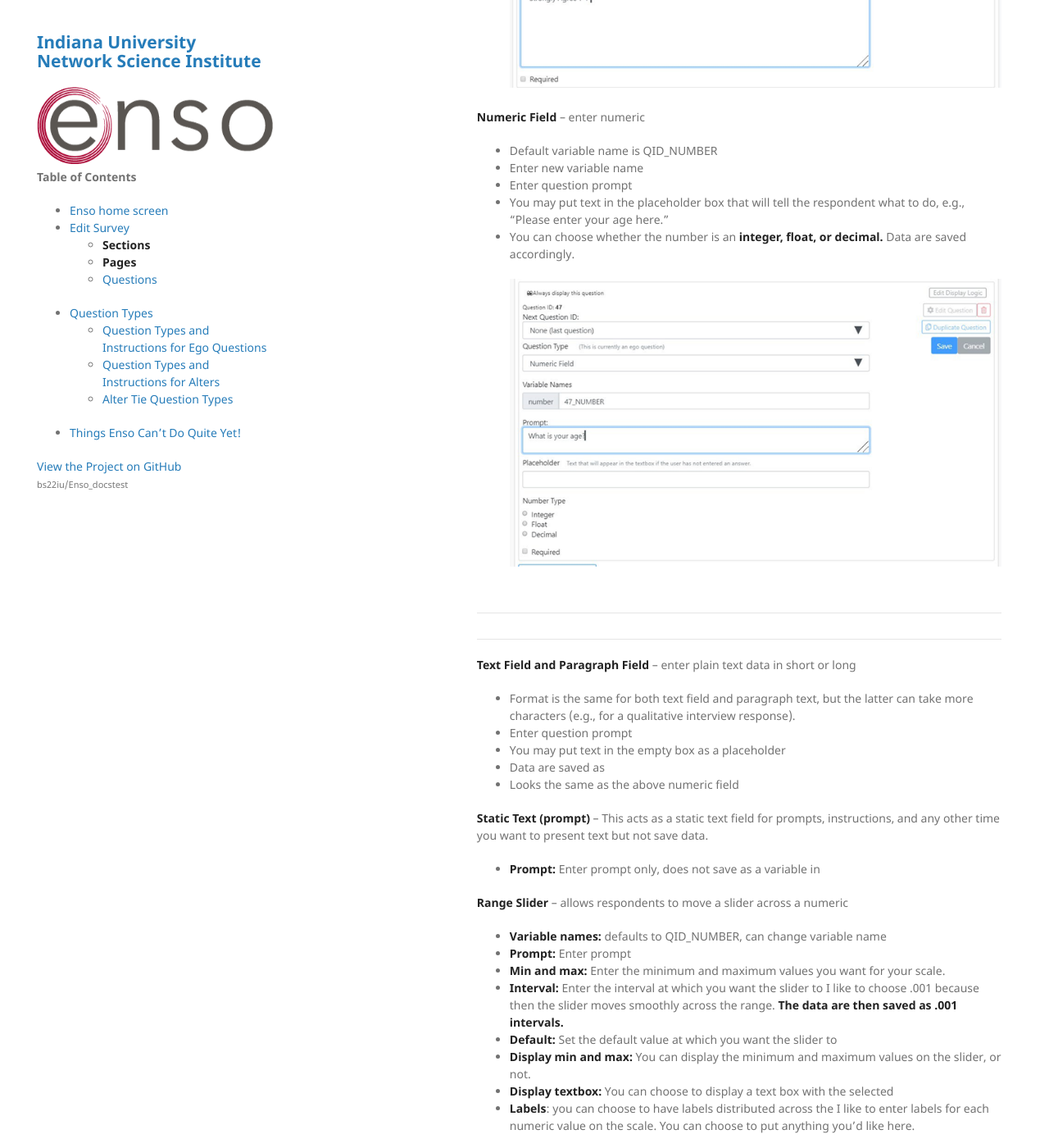
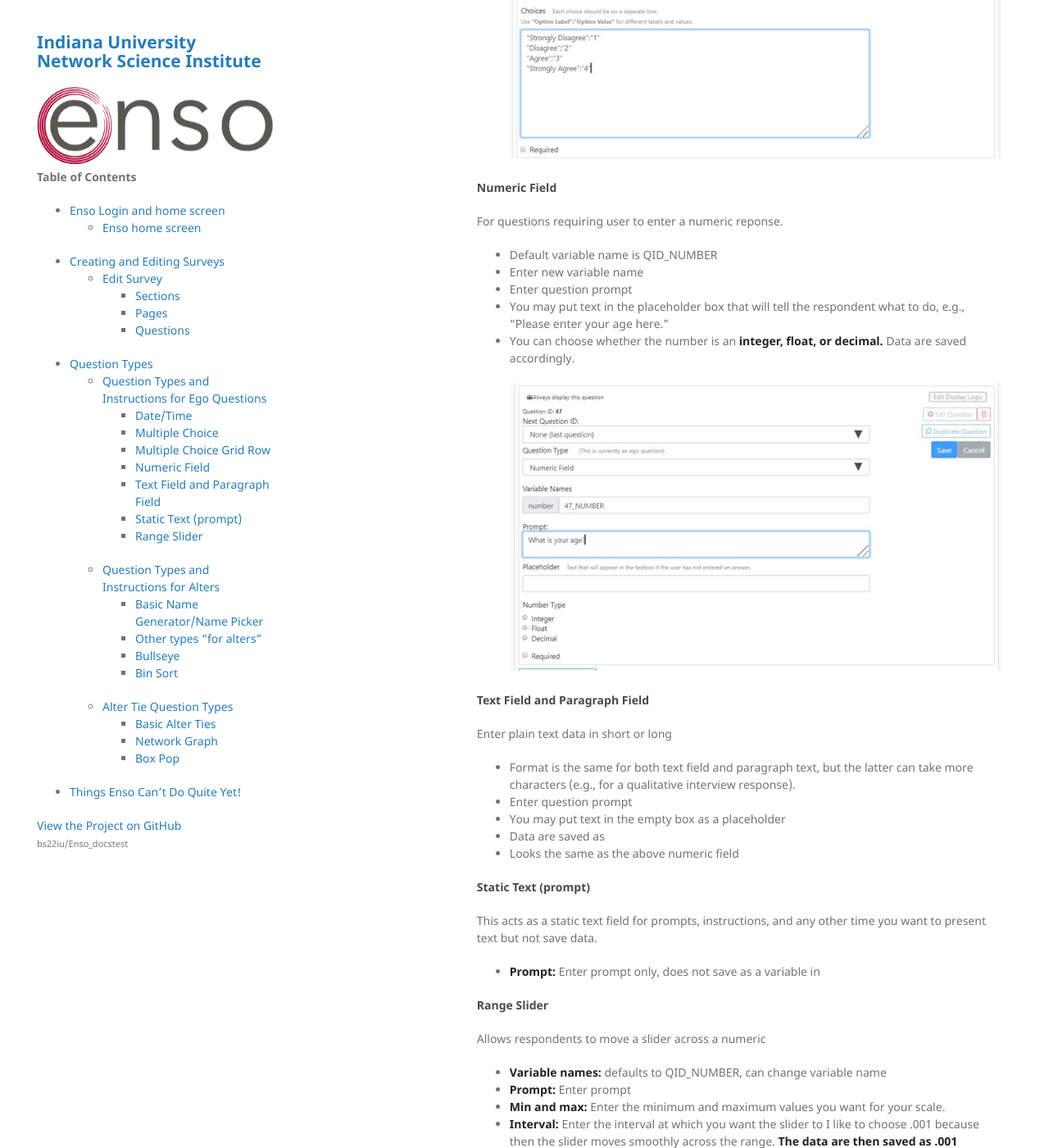
Before and after one commit to bs22iu/Enso_docstest, a Jekyll site: the page built from docs/index.md, in a window 1280 px wide and 1400 px high, scrolled down 11835 px. Shown: the whole window at 82% size. Built offline with Jekyll 4.4.1, drawn with Linux system fonts in a browser that asks for light colours; some of the changed text lies outside the part shown.

```diff
--- a/docs/_layouts/default.html
+++ b/docs/_layouts/default.html
@@ -37,7 +37,7 @@
         <!-- <h3>Table of Contents</h3> -->
         <!-- {% include toc.html html=content h_min=2 h_max=3 class="tree.section" %} -->
 
-        {% include toc.html html=content h_min=2 h_max=3 submenu_class="list" %}
+        {% include toc.html html=content h_min=2 h_max=5 submenu_class="list" %}
 
         {% if site.github.is_project_page %}
         <p class="view"><a href="{{ site.github.repository_url }}">View the Project on GitHub <small>{{ site.github.repository_nwo }}</small></a></p>
--- a/docs/index.md
+++ b/docs/index.md
@@ -7,7 +7,7 @@ title: Enso Survey Building Guide
 
 # Enso Survey Building Guide
 
-# Enso Login and home screen
+## Enso Login and home screen
 
 - Login via the Enso gateway. Enter your unique username and password in the boxes, and click “Log in.”
     - If you ever forget what your user and password are, please contact an associate with administrative access to Enso.
@@ -15,7 +15,7 @@ title: Enso Survey Building Guide
         ![Untitled](assets/img/Untitled.png)
 
 
-## Enso home screen
+### Enso home screen
 
 - Once you are logged in, you should see the screen below, but in the upper right corner it will say “Logged in as *your username*”.
 - The user role assigned to your account determines which Enso features you can access and use.
@@ -24,7 +24,7 @@ title: Enso Survey Building Guide
     ![Untitled](assets/img/Untitled%201.png)
 
 
-# Creating and Editing Surveys
+## Creating and Editing Surveys
 
 To begin creating a survey (or editing a survey you have already started), click on the **Surveys** button in the middle of the page. Alternatively, you can click Surveys from the menu at the top of the page.
 
@@ -45,7 +45,7 @@ To begin creating a new survey, click the green button **Create New Survey**.
         ![Untitled](assets/img/Untitled%205.png)
 
 
-## Edit Survey
+### Edit Survey
 
 Survey information fields include:
 
@@ -69,7 +69,7 @@ Each survey you create in Enso is comprised of **Sections, Pages, and Questions,
 
 `Helpful Tip`: It is highly recommended that you think through how you want to organize and display your survey questions and create the all desired sections and pages **BEFORE** you start creating the survey questions. This is because you cannot move a question to a different section or page once you have created it within a section and page (although you can reorder pages). This tip will save you from having to delete and re-create survey questions.
 
-### **Sections**
+#### Sections
 
 Within a survey, you can create new sections to break up the survey and allow for navigation across sections. For example, you might organize your survey questions into distinct sections with labels such as demographics, personal, family/kinship, or work/profession.
 
@@ -89,7 +89,7 @@ Additional information:
 - Can use display logic to use variables to display or not display a section.
 - Can duplicate an entire section. ***If you do this and want to use the same questions but not accidentally save the data value in the same column as the previous time
 
-### **Pages**
+#### Pages
 
 Within a section, you can create as many pages as you’d like to break up the survey. **Enso saves data when you click “Next page,” so it’s a good idea to break the survey up across pages.** In addition, it can be easier to navigate for the interviewer/respondent. Pages are comprised of:
 
@@ -110,7 +110,7 @@ Additional information:
 
 *In summary, if you use the **Duplicate** button for a section, page, or question, PLEASE remember to **change the variable names**!!!*
 
-### Questions
+#### Questions
 
 Each question in Enso has a unique set of parameters to customize. However, they all share the following characteristics:
 
@@ -164,8 +164,8 @@ Ego question types include:
 7. **Static Text (prompt only)**
 8. **Range Slider**
 
-**Date/Time** – Captures data in date and time
-
+#### Date/Time
+Captures data in date and time
 - Enter variable Defaults to QID_DATE
 - Specify whether to **Allow User Input** or use **Timestamp**
 - User input: Specify month, date, year, time, or any combination
@@ -176,8 +176,8 @@ Ego question types include:
 
 ![Untitled](assets/img/Untitled%2012.png)
 
-**Multiple Choice** – standard multiple choice question
-
+#### Multiple Choice
+Standard multiple choice question
 - Can set to select one only or allow multiple selections
 - Enter question prompt text in the “Prompt”
 - Choose whether to display responses horizontally or vertically (default)
@@ -210,7 +210,8 @@ Example: Multiple choice in which you allow multiple selections below.
 
 ![Untitled](assets/img/Untitled%2014.png)
 
-**Multiple Choice Grid Row** – for multiple questions using the same response option, such as a Likert You can include the response options at the top and repeat just the question stems in the rows.
+#### Multiple Choice Grid Row
+For multiple questions using the same response option, such as a Likert You can include the response options at the top and repeat just the question stems in the rows.
 
 - For the header row, enter the prompt, instructions, or question stem that you want to head up the grid rows.
 - Select **Header Row Only** for that
@@ -230,7 +231,8 @@ Example of grid row header question:
     ![Untitled](assets/img/Untitled%2016.png)
 
 
-**Numeric Field** – enter numeric
+#### Numeric Field
+For questions requiring user to enter a numeric reponse.
 
 - Default variable name is QID_NUMBER
 - Enter new variable name
@@ -241,24 +243,21 @@ Example of grid row header question:
     ![Untitled](assets/img/Untitled%2017.png)
 
 
-|  |
-| --- |
-|  |
-
-**Text Field and Paragraph Field** – enter plain text data in short or long
-
+#### Text Field and Paragraph Field
+Enter plain text data in short or long
 - Format is the same for both text field and paragraph text, but the latter can take more characters (e.g., for a qualitative interview response).
 - Enter question prompt
 - You may put text in the empty box as a placeholder
 - Data are saved as
 - Looks the same as the above numeric field
 
-**Static Text (prompt)** – This acts as a static text field for prompts, instructions, and any other time you want to present text but not save data.
+#### Static Text (prompt)
+This acts as a static text field for prompts, instructions, and any other time you want to present text but not save data.
 
 - **Prompt:** Enter prompt only, does not save as a variable in
 
-**Range Slider** – allows respondents to move a slider across a numeric
-
+#### Range Slider
+Allows respondents to move a slider across a numeric
 - **Variable names:** defaults to QID_NUMBER, can change variable name
 - **Prompt:** Enter prompt
 - **Min and max:** Enter the minimum and maximum values you want for your scale.
@@ -288,7 +287,8 @@ Alter question types include:
 8. **Bullseye**
 9. **Bin sort**
 
-**Basic Name Generator/Name Picker** – the most important question type that makes this network data collection software! This question allows you to add alters to the data, and add/select alters in response to questions.
+#### Basic Name Generator/Name Picker
+The most important question type that makes this network data collection software! This question allows you to add alters to the data, and add/select alters in response to questions.
 
 - **Name generator vs. name picker:** Sometimes you want to add new alters, and sometimes you only want ego to choose from a selected list of alters. You can do either with this question type.
 - **Variable name:** This is important because THIS WILL TELL YOU WHICH ALTERS BELONG TO THIS LIST in the data. Data are saved with this variable name as a column header, with 1 for each alter who is added or selected in response to this name generator/name picker.
@@ -314,7 +314,7 @@ Alter question types include:
     - **Add new names** to add new names
     - **Pick only** does not allow new names to be
 
-Other types “for alters”
+#### Other types “for alters”
 
 - **Date/Time for alters**
 - **Multiple Choice for alters**
@@ -345,7 +345,8 @@ You may also use display logic to only ask follow up questions of certain alters
 
 ![Untitled](assets/img/Untitled%2022.png)
 
-**Bullseye** – displays concentric rings, or a bullseye, on which the ego can place alters. The ego can move the alter anywhere on the rings in response to a question prompt and instructions.
+#### Bullseye
+Displays concentric rings, or a bullseye, on which the ego can place alters. The ego can move the alter anywhere on the rings in response to a question prompt and instructions.
 
 - **Variable names:** default to QID_X, QID_Y, QID_RING, QID_CATEGORY, QID_DISTANCE, QID_QUADRANT. Will explain each of these below. Enso saves data for the bullseye question in each of these variables. You may change variable names.
 - **Prompt:** Enter the question prompt and
@@ -366,7 +367,8 @@ You may also use display logic to only ask follow up questions of certain alters
 - **Quadrants:** You can choose to divide the bullseye into quadrants, display those quadrants, and assign labels and values to the quadrants, if desired.
 - Enso saves values for each of these data points automatically, in the variables listed above. You may change the variable names.
 
-**Bin Sort –** an interactive way to assign categorical characteristics to
+#### Bin Sort
+An interactive way to assign categorical characteristics to
 
 - **Prompt:** enter question stem or prompt here, as for any multiple choice
 - **Input alter group:** indicate the alter group that you want to display
@@ -381,7 +383,8 @@ You may also use display logic to only ask follow up questions of certain alters
 
 Enso gives you three options for eliciting ties between alters.
 
-**Basic Alter Ties:** Essentially asks to confirm a tie between every pair of alters, in individual question styles:
+#### Basic Alter Ties
+Essentially asks to confirm a tie between every pair of alters, in individual question styles:
 
 - Saves data as a variable with a value for the relationship between each
 - You may create and assign **response choices to value** the relationship between each pair of alters.
@@ -402,7 +406,8 @@ Enso gives you three options for eliciting ties between alters.
     ![Untitled](assets/img/Untitled%2027.png)
 
 
-**Box Pop** – an efficient alter-tie method that allows the ego to quickly assign value to each alter-alter tie, and the next pair pops up quickly.
+#### Box Pop
+An efficient alter-tie method that allows the ego to quickly assign value to each alter-alter tie, and the next pair pops up quickly.
 
 - **Label:** what you want to call the relationship/tie
 - **Value:** what numeric value you want to assign to tie
```
Also changed, not shown: other parts of docs/index.md (+2 -1 lines).
